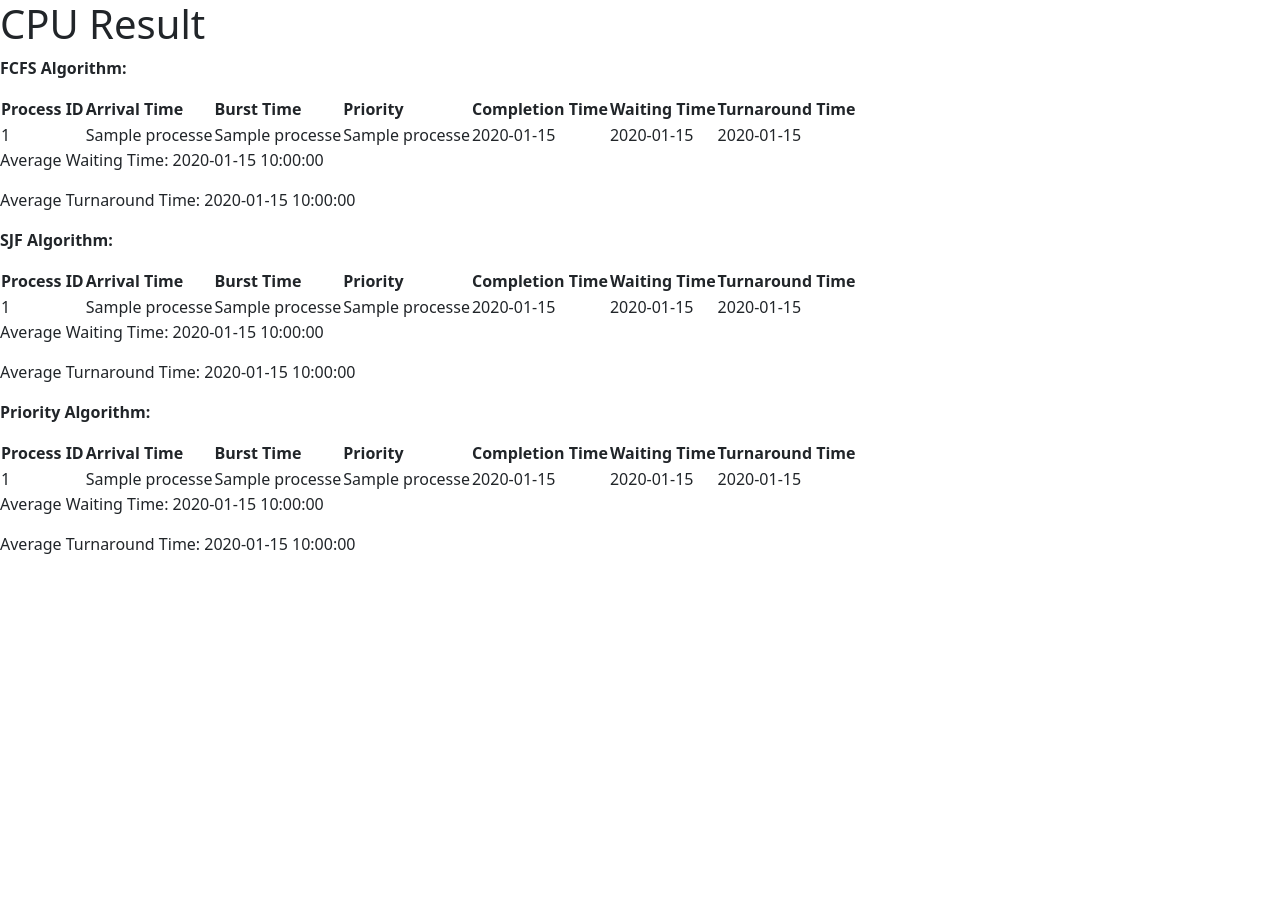
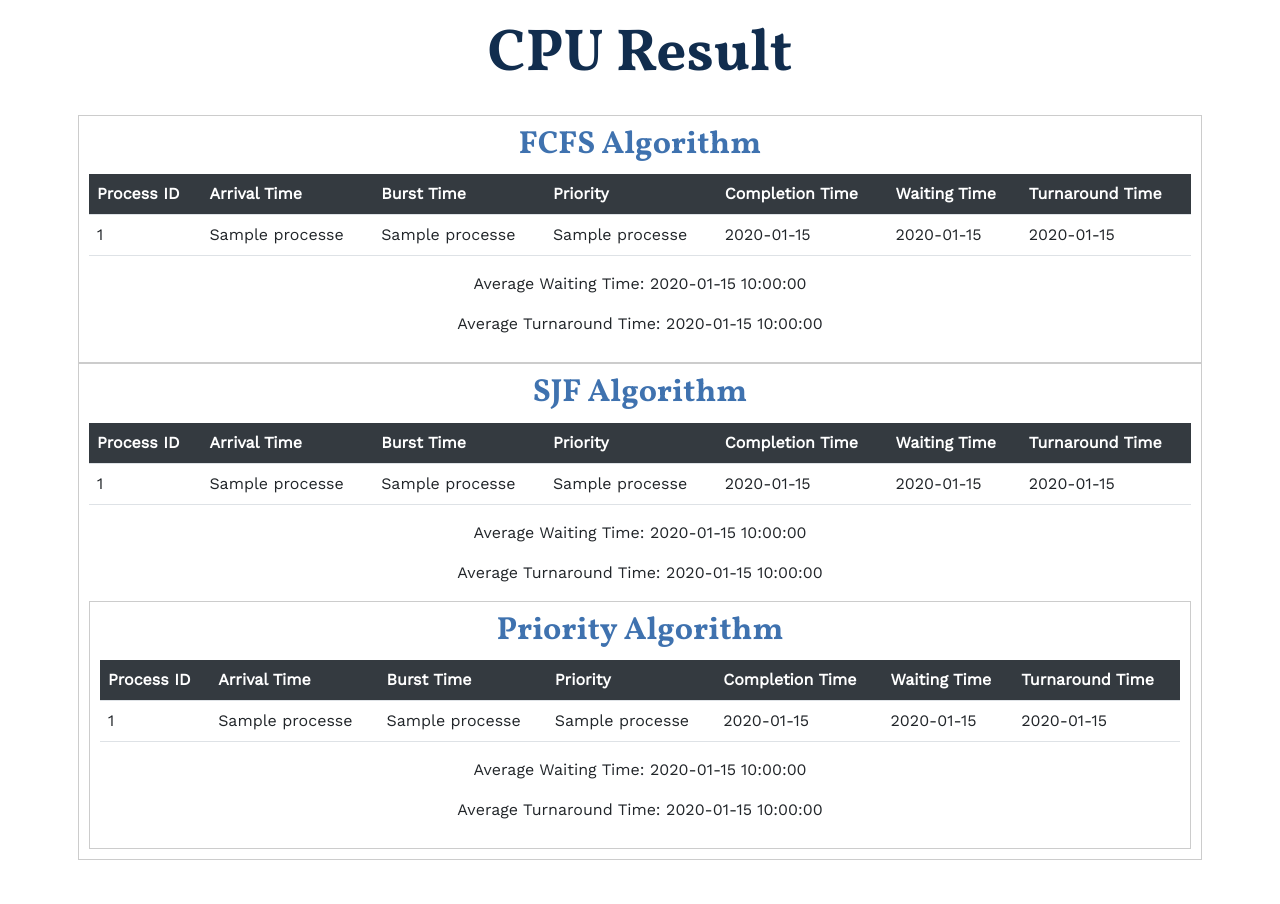
Before and after one commit to Hardvan/The-OS-sential-Guide, a Flask app: template Website/templates/cpu_result.html in a window 1280 px wide. Before the commit the page ends 554 px from the top, so only its background shows below. Run offline with Flask 2, Linux system fonts and the light colour scheme; the template is opened without the code that fills it: most values are stand-ins (such as "Sample title", 1, 10 or a date in 2020).

Commit message:
Style cpu_result.html with cpu_result.css

```diff
--- a/Website/static/cpu.css
+++ b/Website/static/cpu.css
@@ -45,7 +45,6 @@
 
 .Introduction p {
   font-family: "Work Sans", sans-serif;
-  /* color: #dbe2ef; */
 }
 
 /* * Types of CPU Scheduling */
--- a/Website/static/cpu_result.css
+++ b/Website/static/cpu_result.css
@@ -0,0 +1,43 @@
+/* Storing colors */
+:root {
+  --main-color: #112d4e;
+  --secondary-color: #3f72af;
+}
+
+thead.thead-dark {
+  background-color: #343a40;
+  color: #fff;
+}
+
+.MyContainer {
+  padding: 20px;
+}
+
+.ResultHeading {
+  font-size: 3.7rem;
+  font-family: "Vollkorn", serif;
+  font-weight: 700;
+  color: var(--main-color);
+  text-align: center;
+  margin-bottom: 10px;
+}
+
+.MyColumn {
+  border: 1px solid #ccc;
+  padding: 10px;
+}
+
+.AlgoHeading {
+  font-family: "Vollkorn", serif;
+  font-weight: 700;
+  color: var(--secondary-color);
+  margin-bottom: 10px;
+}
+
+.MyTable {
+  font-family: "Work Sans", sans-serif;
+}
+
+.MyPara {
+  font-family: "Work Sans", sans-serif;
+}
--- a/Website/templates/cpu_result.html
+++ b/Website/templates/cpu_result.html
@@ -15,6 +15,17 @@
       crossorigin="anonymous"
     />
 
+    <!-- Google Fonts -->
+    <link rel="preconnect" href="https://fonts.googleapis.com" />
+    <link rel="preconnect" href="https://fonts.gstatic.com" crossorigin />
+    <link
+      href="https://fonts.googleapis.com/css2?family=Vollkorn:wght@400;500;600;700;800&family=Work+Sans&display=swap"
+      rel="stylesheet"
+    />
+
+    <!-- Custom CSS -->
+    <link rel="stylesheet" href="../static/cpu_result.css" />
+
     <!-- Bootstrap JS -->
     <!-- JavaScript Bundle with Popper -->
     <script
@@ -25,10 +36,13 @@
   </head>
 
   <body>
-    <h1>CPU Result</h1>
-    <p><strong>FCFS Algorithm:</strong></p>
-    <table>
-      <thead>
+    <div class="container MyContainer">
+      <h1 class="text-center mb-4 ResultHeading">CPU Result</h1>
+      <div class="row mb-4">
+        <div class="col MyColumn">
+          <h2 class="text-center AlgoHeading">FCFS Algorithm</h2>
+          <table class="table MyTable">
+            <thead class="thead-dark">
               <tr>
                 <th>Process ID</th>
                 <th>Arrival Time</th>
@@ -53,12 +67,18 @@
               {% endfor %}
             </tbody>
           </table>
-    <p>Average Waiting Time: {{ FCFS_result.average_waiting_time }}</p>
-    <p>Average Turnaround Time: {{ FCFS_result.average_turnaround_time }}</p>
+          <p class="text-center MyPara">
+            Average Waiting Time: {{ FCFS_result.average_waiting_time }}
+          </p>
+          <p class="text-center MyPara">
+            Average Turnaround Time: {{ FCFS_result.average_turnaround_time }}
+          </p>
+        </div>
 
-    <p><strong>SJF Algorithm:</strong></p>
-    <table>
-      <thead>
+        <div class="col MyColumn">
+          <h2 class="text-center AlgoHeading">SJF Algorithm</h2>
+          <table class="table MyTable">
+            <thead class="thead-dark">
               <tr>
                 <th>Process ID</th>
                 <th>Arrival Time</th>
@@ -83,12 +103,17 @@
               {% endfor %}
             </tbody>
           </table>
-    <p>Average Waiting Time: {{ SJF_result.average_waiting_time }}</p>
-    <p>Average Turnaround Time: {{ SJF_result.average_turnaround_time }}</p>
+          <p class="text-center MyPara">
+            Average Waiting Time: {{ SJF_result.average_waiting_time }}
+          </p>
+          <p class="text-center MyPara">
+            Average Turnaround Time: {{ SJF_result.average_turnaround_time }}
+          </p>
 
-    <p><strong>Priority Algorithm:</strong></p>
-    <table>
-      <thead>
+          <div class="col MyColumn">
+            <h2 class="text-center AlgoHeading">Priority Algorithm</h2>
+            <table class="table MyTable">
+              <thead class="thead-dark">
                 <tr>
                   <th>Process ID</th>
                   <th>Arrival Time</th>
@@ -113,9 +138,16 @@
                 {% endfor %}
               </tbody>
             </table>
-    <p>Average Waiting Time: {{ Priority_result.average_waiting_time }}</p>
-    <p>
-      Average Turnaround Time: {{ Priority_result.average_turnaround_time }}
+            <p class="text-center MyPara">
+              Average Waiting Time: {{ Priority_result.average_waiting_time }}
             </p>
+            <p class="text-center MyPara">
+              Average Turnaround Time: {{
+              Priority_result.average_turnaround_time }}
+            </p>
+          </div>
+        </div>
+      </div>
+    </div>
   </body>
 </html>
```
Lines whose indentation alone changed are shown as unchanged.
